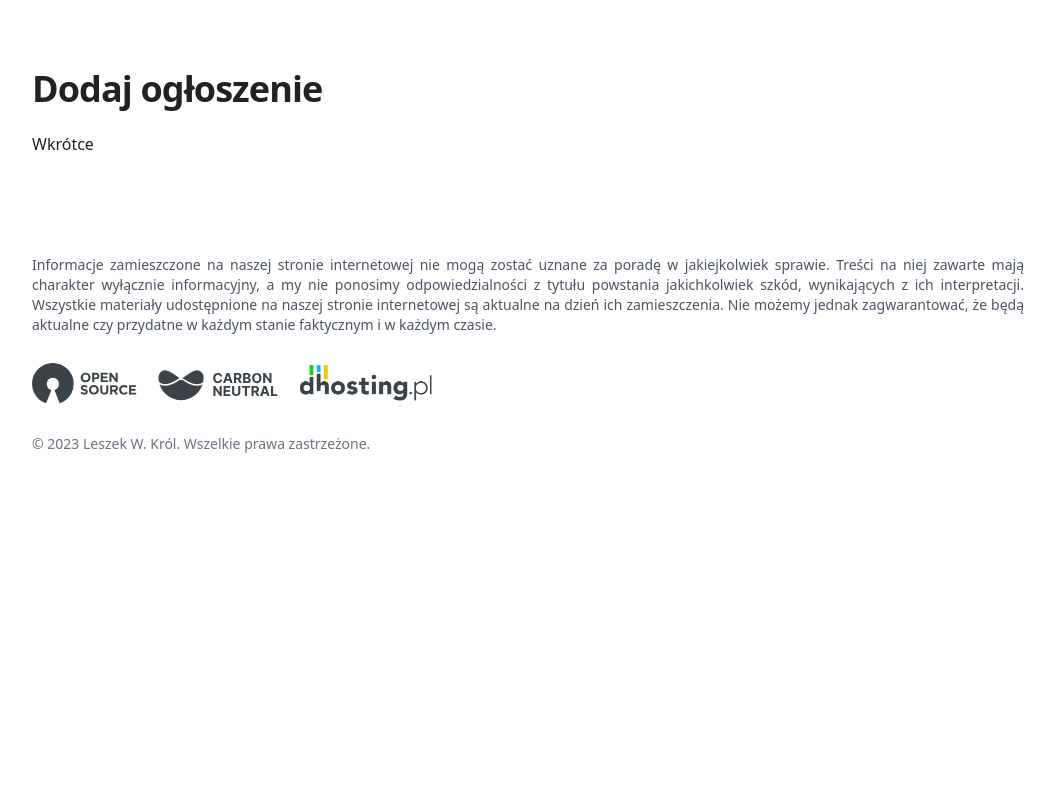
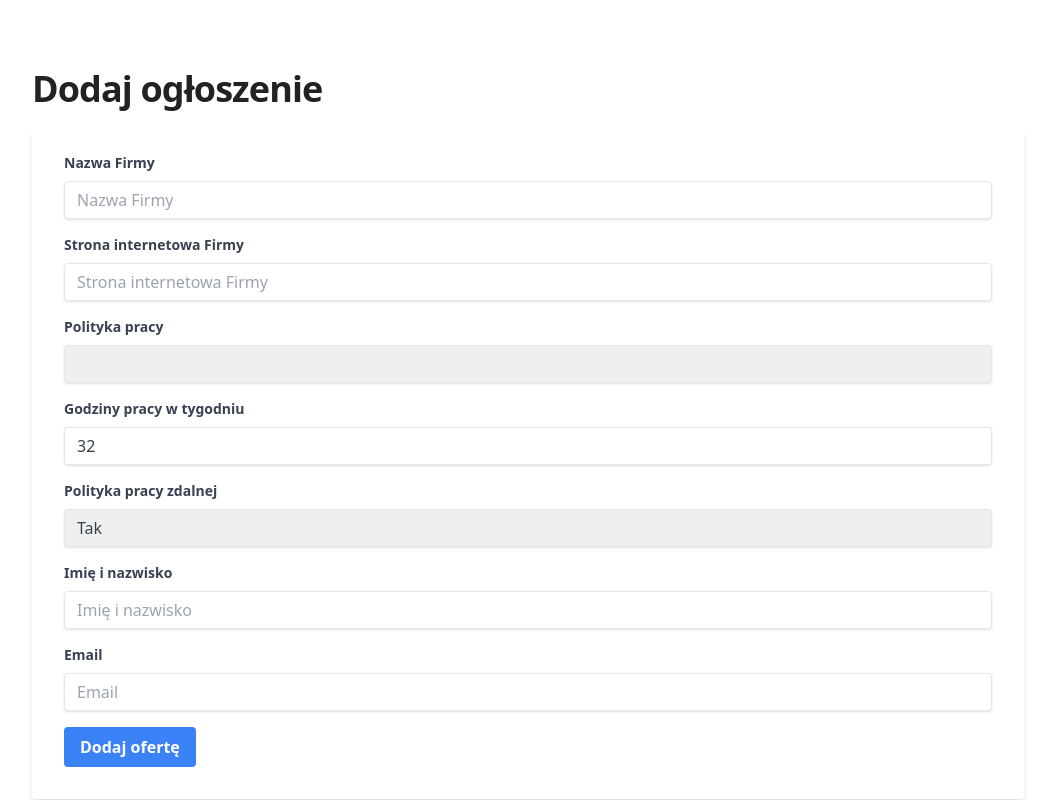
Before and after one commit to leszekkrol/4dnipracy.pl, a Nuxt app: page /dodaj-ogloszenie in a window 1280 px wide. Shown: the part 440-1240 px from the top of the page, without its empty margins (112-1167 px from the left). Before the commit the page ends 991 px from the top, so only its background shows below. Built offline with nearby package versions, Linux system fonts and the light colour scheme; no server answers.

Commit message:
:construction: Working on offer form

```diff
--- a/assets/main.css
+++ b/assets/main.css
@@ -85,3 +85,23 @@ body {
   transform: scale(1.035) perspective(1px);
   opacity: 1
 }
+
+.loading-spinner {
+  border: 8px solid #f3f3f3;
+  border-radius: 50%;
+  border-top: 8px solid blue;
+  width: 64px;
+  height: 64px;
+  -webkit-animation: spin 2s linear infinite;
+  animation: spin 2s linear infinite;
+}
+
+@-webkit-keyframes spin {
+  0% { -webkit-transform: rotate(0deg); }
+  100% { -webkit-transform: rotate(360deg); }
+}
+
+@keyframes spin {
+  0% { transform: rotate(0deg); }
+  100% { transform: rotate(360deg); }
+}
--- a/pages/dodaj-ogloszenie.vue
+++ b/pages/dodaj-ogloszenie.vue
@@ -1,8 +1,109 @@
 <template>
   <div>
     <h2 class="mb-5 text-3xl md:text-4xl font-bold tracking-tight">Dodaj ogłoszenie</h2>
-    <p class="leading-30 xs:leading-22">
-      Wkrótce
-    </p>
+    <form @submit.prevent="addJobOffer" class="bg-white shadow-md rounded px-8 pt-6 pb-8 mb-4">
+      <div class="mb-4">
+          <label class="block text-gray-700 text-sm font-bold mb-2" for="company-name">
+              Nazwa Firmy
+          </label>
+          <input class="shadow appearance-none border rounded w-full py-2 px-3 text-gray-700 leading-tight focus:outline-none focus:shadow-outline" id="company-name" type="text" placeholder="Nazwa Firmy" v-model="companyName">
+      </div>
+
+      <div class="mb-4">
+          <label class="block text-gray-700 text-sm font-bold mb-2" for="company-website">
+              Strona internetowa Firmy
+          </label>
+          <input class="shadow appearance-none border rounded w-full py-2 px-3 text-gray-700 leading-tight focus:outline-none focus:shadow-outline" id="company-website" type="url" placeholder="Strona internetowa Firmy" v-model="companyWebsite">
+      </div>
+
+      <div class="mb-4">
+          <label class="block text-gray-700 text-sm font-bold mb-2" for="working-policy">
+              Polityka pracy
+          </label>
+          <select class="shadow appearance-none border rounded w-full py-2 px-3 text-gray-700 leading-tight focus:outline-none focus:shadow-outline" id="working-policy" v-model="remotePolicy">
+              <option value="1">Tak</option>
+              <option value="2">Nie</option>
+          </select>
+      </div>
+
+      <div class="mb-4">
+          <label class="block text-gray-700 text-sm font-bold mb-2" for="working-hours">
+              Godziny pracy w tygodniu
+          </label>
+          <input class="shadow appearance-none border rounded w-full py-2 px-3 text-gray-700 leading-tight focus:outline-none focus:shadow-outline" id="working-hours" type="number" placeholder="Godziny pracy w tygodniu" v-model="workingHours">
+      </div>
+
+      <div class="mb-4">
+          <label class="block text-gray-700 text-sm font-bold mb-2" for="remote-working-policy">
+              Polityka pracy zdalnej
+          </label>
+          <select class="shadow appearance-none border rounded w-full py-2 px-3 text-gray-700 leading-tight focus:outline-none focus:shadow-outline" id="remote-working-policy" v-model="remoteWorkingPolicy">
+              <option value="1">Tak</option>
+              <option value="2">Nie</option>
+          </select>
+      </div>
+
+      <div class="mb-4">
+          <label class="block text-gray-700 text-sm font-bold mb-2" for="full-name">
+              Imię i nazwisko
+          </label>
+          <input class="shadow appearance-none border rounded w-full py-2 px-3 text-gray-700 leading-tight focus:outline-none focus:shadow-outline" id="full-name" type="text" placeholder="Imię i nazwisko" v-model="contactName">
+      </div>
+
+      <div class="mb-4">
+          <label class="block text-gray-700 text-sm font-bold mb-2" for="email">
+              Email
+          </label>
+          <input class="shadow appearance-none border rounded w-full py-2 px-3 text-gray-700 leading-tight focus:outline-none focus:shadow-outline" id="email" type="email" placeholder="Email" v-model="email">
+      </div>
+
+      <div class="flex items-center justify-between">
+          <button v-if="!loading" class="bg-blue-500 hover:bg-blue-700 text-white font-bold py-2 px-4 rounded focus:outline-none focus:shadow-outline" type="submit">
+              Dodaj ofertę
+          </button>
+
+          <div v-if="loading" class="loading-spinner"></div>
+      </div>
+    </form>
   </div>
 </template>
+
+<script setup>
+const supabase = useSupabaseClient()
+
+const loading = ref(false)
+const companyName = ref('')
+const companyWebsite = ref('')
+const workingPolicy = ref('1')
+const workingHours = ref('32')
+const remoteWorkingPolicy = ref('1')
+const contactName = ref('')
+const email = ref('')
+
+const addJobOffer = async () => {
+  try {
+    loading.value = true
+
+    const offer = {
+      company_name: companyName.value,
+      company_website: companyWebsite.value,
+      working_policy: workingPolicy.value,
+      working_hours: workingHours.value,
+      remote_working_policy: remoteWorkingPolicy.value,
+      contact_name: contactName.value,
+      email: email.value,
+      created_at: new Date(),
+    }
+
+    let { error } = await supabase
+      .from('offers')
+      .insert(offer)
+
+    if (error) throw error
+  } catch (error) {
+    alert(error.message)
+  } finally {
+    loading.value = false
+  }
+}
+</script>
```
